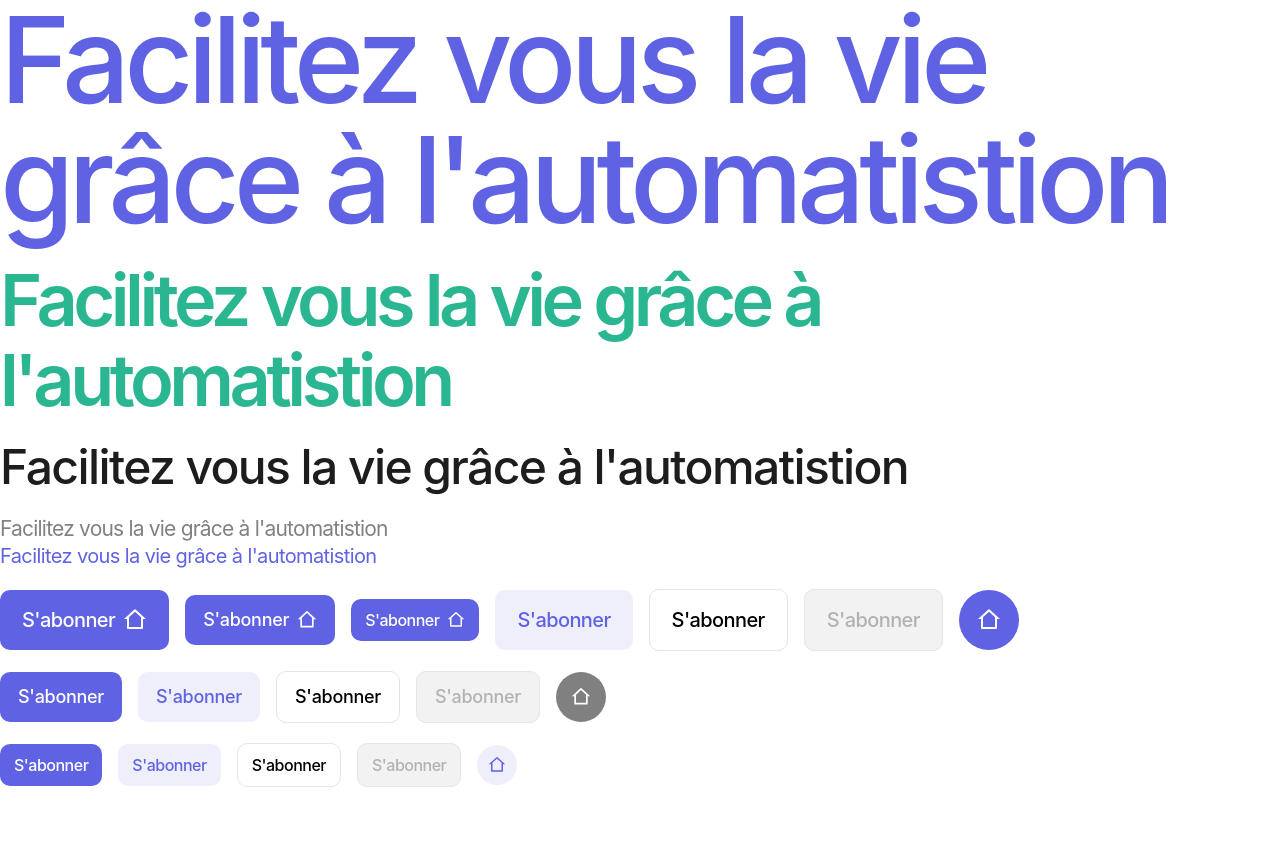
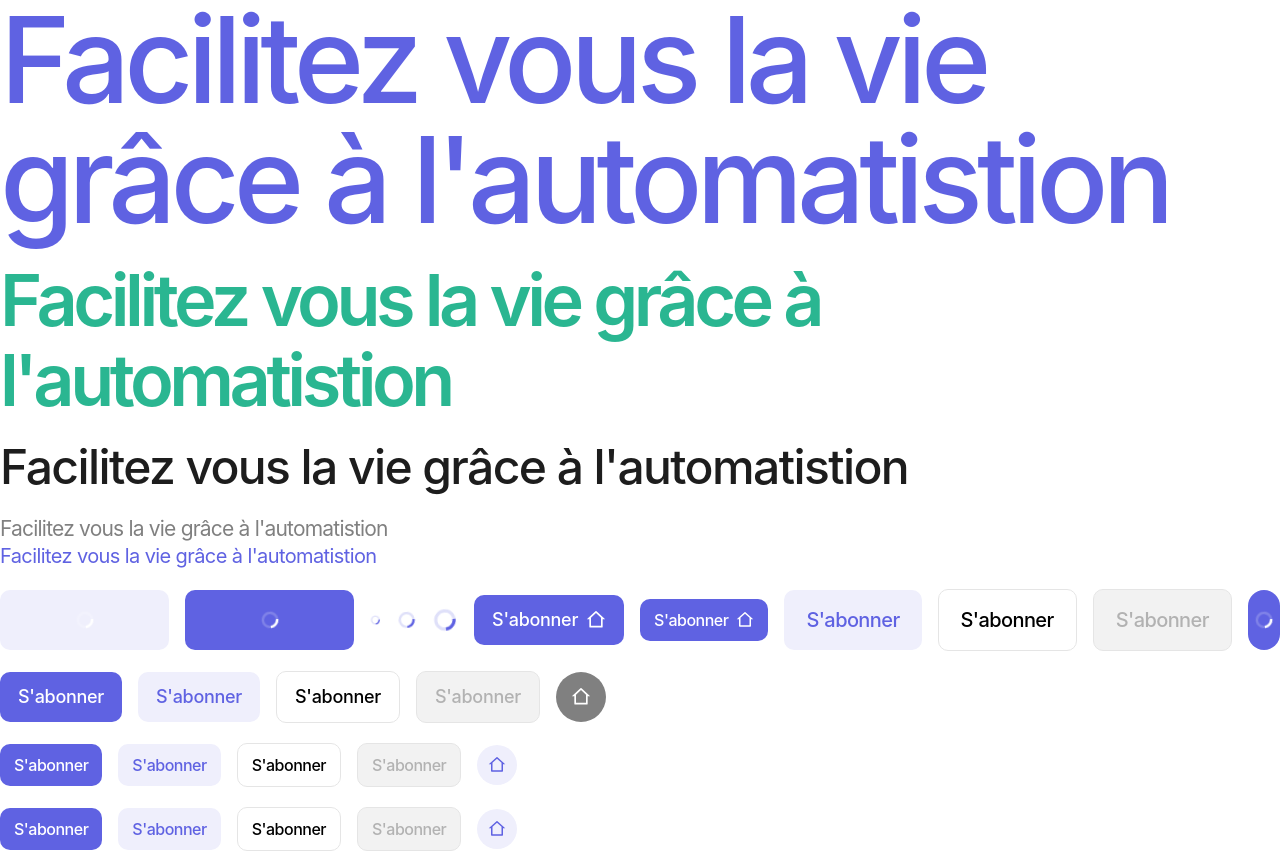
Before and after one commit to samatarmoussa111/Codeurs-Monkeys, a Next.js app in the folder frontend/: page / in a window 1280 px wide. Before the commit the page ends 800 px from the top, so only its background shows below. Built offline with nearby package versions, Linux system fonts and the light colour scheme.

Commit message:
L'ajout d'un indicateur de chargement aux bouttons

```diff
--- a/frontend/src/pages/index.tsx
+++ b/frontend/src/pages/index.tsx
@@ -1,5 +1,6 @@
 import Seo from "@/ui/components/Seo";
 import Button from "@/ui/design-system/button/Button";
+import Spinner from "@/ui/design-system/spinner/Spinner";
 import Typography from "@/ui/design-system/typography/Typography";
 import { RiHome2Line } from "react-icons/ri";
 
@@ -27,9 +28,25 @@ export default function Home() {
           Facilitez vous la vie grâce à l'automatistion
         </Typography>
         <div className="flex items-center gap-4">
-          <Button size="large" variant="primary" icon={{ icon: RiHome2Line }}>
+          <Button
+            size="large"
+            variant="secondary"
+            isLoading
+            icon={{ icon: RiHome2Line }}
+          >
             S'abonner
           </Button>
+          <Button
+            size="large"
+            variant="primary"
+            isLoading
+            icon={{ icon: RiHome2Line }}
+          >
+            S'abonner
+          </Button>
+          <Spinner size="small" />
+          <Spinner size="medium" />
+          <Spinner size="large" />
           <Button size="medium" variant="primary" icon={{ icon: RiHome2Line }}>
             S'abonner
           </Button>
@@ -45,7 +62,12 @@ export default function Home() {
           <Button size="large" variant="disabled" disabled>
             S'abonner
           </Button>
-          <Button size="large" variant="icon" icon={{ icon: RiHome2Line }} />
+          <Button
+            size="large"
+            variant="icon"
+            icon={{ icon: RiHome2Line }}
+            isLoading
+          />
         </div>
         <div className="flex items-center gap-4">
           <Button size="medium" variant="primary">
@@ -87,6 +109,26 @@ export default function Home() {
             icon={{ icon: RiHome2Line }}
           />
         </div>
+        <div className="flex items-center gap-4">
+          <Button size="small" variant="primary">
+            S'abonner
+          </Button>
+          <Button size="small" variant="secondary">
+            S'abonner
+          </Button>
+          <Button size="small" variant="outline">
+            S'abonner
+          </Button>
+          <Button size="small" variant="disabled" disabled>
+            S'abonner
+          </Button>
+          <Button
+            size="small"
+            iconTheme="secondary"
+            variant="icon"
+            icon={{ icon: RiHome2Line }}
+          />
+        </div>
       </div>
     </>
   );
--- a/frontend/src/ui/design-system/button/Button.tsx
+++ b/frontend/src/ui/design-system/button/Button.tsx
@@ -1,5 +1,6 @@
 import { iconProps } from "@/types/iconProps";
 import clsx from "clsx";
+import Spinner from "../spinner/Spinner";
 
 interface Props {
   size?: "small" | "medium" | "large";
@@ -92,10 +93,26 @@ const Button = ({
     <>
       <button
         type="button"
-        className={clsx(variantStyles, sizeStyles, iconSize)}
+        className={clsx(
+          variantStyles,
+          sizeStyles,
+          iconSize,
+          isLoading && "cursor-wait",
+          "relative"
+        )}
         onClick={handleClick}
         disabled={disabled}
       >
+        {isLoading && (
+          <div className="absolute inset-0 flex items-center justify-center">
+            {variant === "primary" || "icon" ? (
+              <Spinner size="small" variant="white" />
+            ) : (
+              <Spinner size="small" />
+            )}
+          </div>
+        )}
+        <div className={clsx(isLoading && "invisible")}>
           {icon && variant === "icon" ? (
             <>
               {" "}
@@ -105,9 +122,12 @@ const Button = ({
             <div className={clsx(icon && "flex items-center gap-2")}>
               {icon && iconPosition === "left" && <icon.icon size={iconSize} />}
               {children}
-            {icon && iconPosition === "right" && <icon.icon size={iconSize} />}
+              {icon && iconPosition === "right" && (
+                <icon.icon size={iconSize} />
+              )}
             </div>
           )}
+        </div>
       </button>
     </>
   );
--- /dev/null
+++ b/frontend/src/ui/design-system/spinner/Spinner.tsx
@@ -0,0 +1,40 @@
+import clsx from "clsx";
+import { CgSpinner } from "react-icons/cg";
+
+interface Props {
+  size?: "small" | "medium" | "large";
+  variant?: "primary" | "white";
+}
+
+const Spinner = ({ size = "medium", variant = "primary" }: Props) => {
+  let variantStyles: string = "";
+  let sizeStyles: string = "";
+
+  switch (size) {
+    case "small":
+      sizeStyles = "w-5 h-5";
+      break;
+    case "medium": // Default
+      sizeStyles = "w-9 h-9";
+      break;
+    case "large":
+      sizeStyles = "w-12 h-12";
+      break;
+  }
+
+  switch (variant) {
+    case "primary": // Default
+      variantStyles = "text-primary";
+      break;
+    case "white":
+      variantStyles = "text-white";
+      break;
+  }
+  return (
+    <>
+      <CgSpinner className={clsx(sizeStyles, variantStyles, "animate-spin")} />
+    </>
+  );
+};
+
+export default Spinner;
```
Lines whose indentation alone changed are shown as unchanged.
